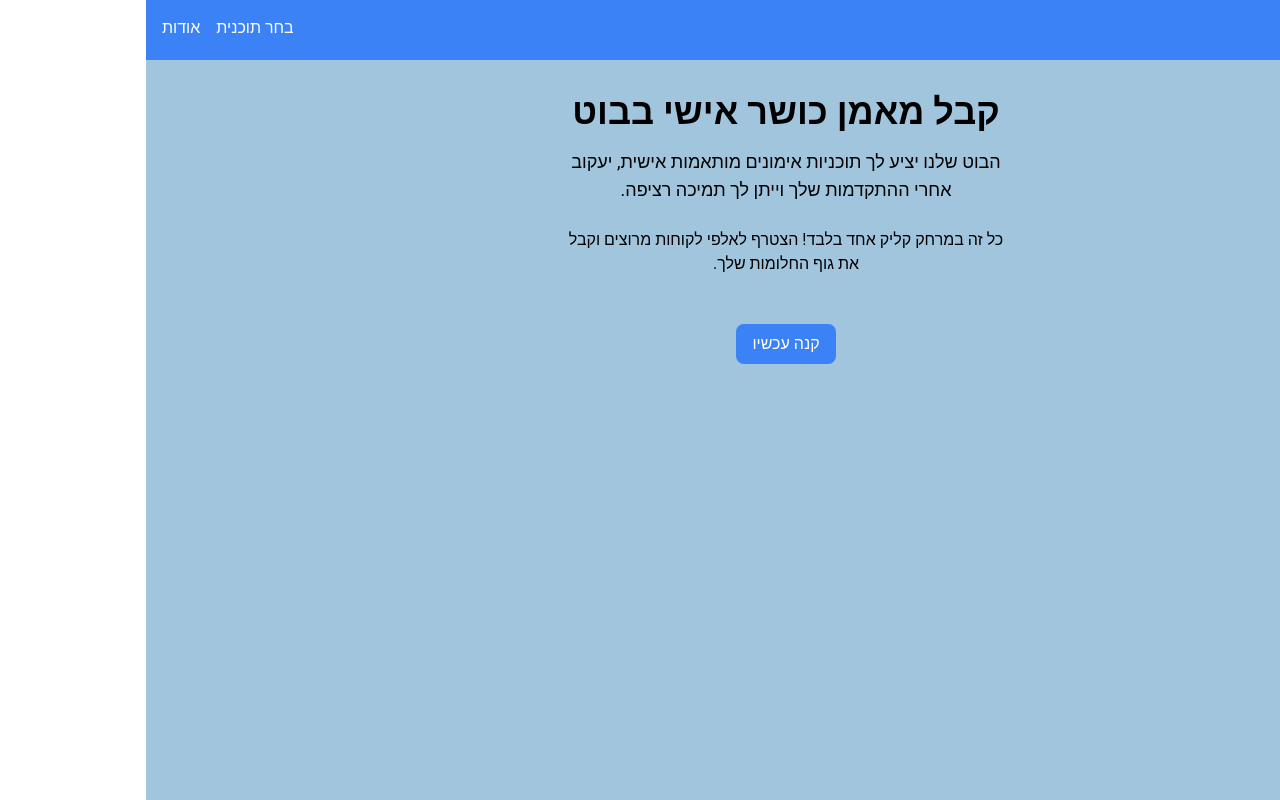
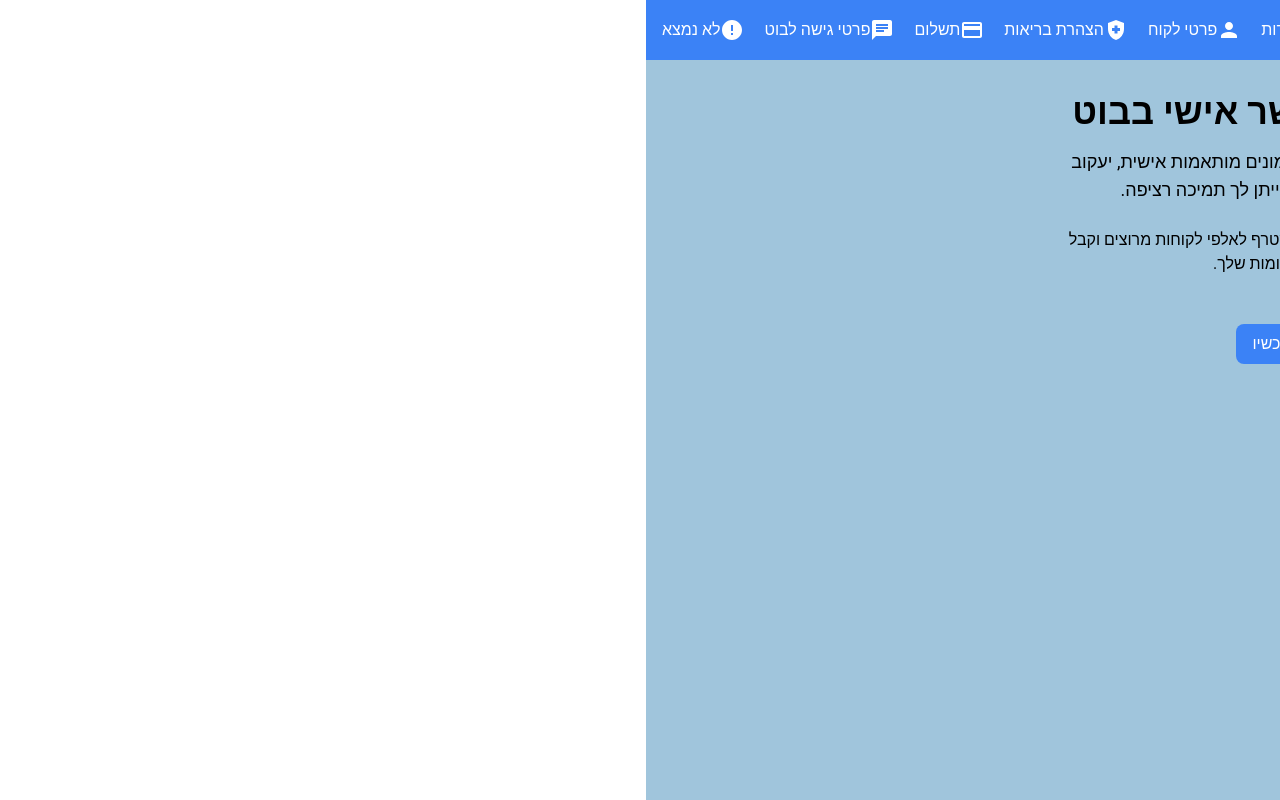
Before and after one commit to itzhakl/dayan-fitness, a React (Vite) app in the folder client/: page / in a window 1280 px wide. Built offline with nearby package versions, Linux system fonts and the light colour scheme.

Commit message:
fix navbar and whatsapp bot number

```diff
--- a/client/src/Pages/BotAccessDetails.tsx
+++ b/client/src/Pages/BotAccessDetails.tsx
@@ -13,7 +13,7 @@ const BotAccessDetails: React.FC = () => {
         variant="contained"
         color="success"
         startIcon={<WhatsAppIcon />}
-        onClick={() => window.open('https://wa.me/your-whatsapp-number', '_blank')}
+        onClick={() => window.open('https://wa.me/+972503908171', '_blank')}
         className="mt-4"
       >
         בוא נתחיל כבר מעכשיו
--- a/client/src/components/NavBar.tsx
+++ b/client/src/components/NavBar.tsx
@@ -1,19 +1,43 @@
 import React from 'react';
 import { Link } from 'react-router-dom';
+import { Home as HomeIcon, Info as InfoIcon, ListAlt as ListAltIcon, Person as PersonIcon, HealthAndSafety as HealthAndSafetyIcon, Payment as PaymentIcon, Chat as ChatIcon, Error as ErrorIcon } from '@mui/icons-material';
 
 const Navbar: React.FC = () => {
   return (
-    <nav className="bg-blue-500 text-white py-4">
-      <div className="container mx-auto flex justify-between">
-        <Link to="/" className="text-xl font-bold">
+    <nav className="sticky top-0 left-0 w-full bg-blue-500 text-white py-4">
+      <div className="container mx-auto flex justify-between items-center">
+        <Link to="/" className="flex items-center text-xl font-bold">
+          <HomeIcon className="mr-1" />
           בית
         </Link>
-        <div>
-          <Link to="/choose-plan" className="ml-4">
+        <div className="flex items-center">
+          <Link to="/choose-plan" className="ml-4 flex items-center">
+            <ListAltIcon className="mr-1" />
             בחר תוכנית
           </Link>
-          <Link to="/about" className="ml-4">
+          <Link to="/about" className="ml-4 flex items-center">
+            <InfoIcon className="mr-1" />
             אודות
+          </Link>
+          <Link to="/customer-details" className="ml-4 flex items-center">
+            <PersonIcon className="mr-1" />
+            פרטי לקוח
+          </Link>
+          <Link to="/health-declaration" className="ml-4 flex items-center">
+            <HealthAndSafetyIcon className="mr-1" />
+            הצהרת בריאות
+          </Link>
+          <Link to="/payment" className="ml-4 flex items-center">
+            <PaymentIcon className="mr-1" />
+            תשלום
+          </Link>
+          <Link to="/bot-access-details" className="ml-4 flex items-center">
+            <ChatIcon className="mr-1" />
+            פרטי גישה לבוט
+          </Link>
+          <Link to="/not-found" className="ml-4 flex items-center">
+            <ErrorIcon className="mr-1" />
+            לא נמצא
           </Link>
         </div>
       </div>
```
